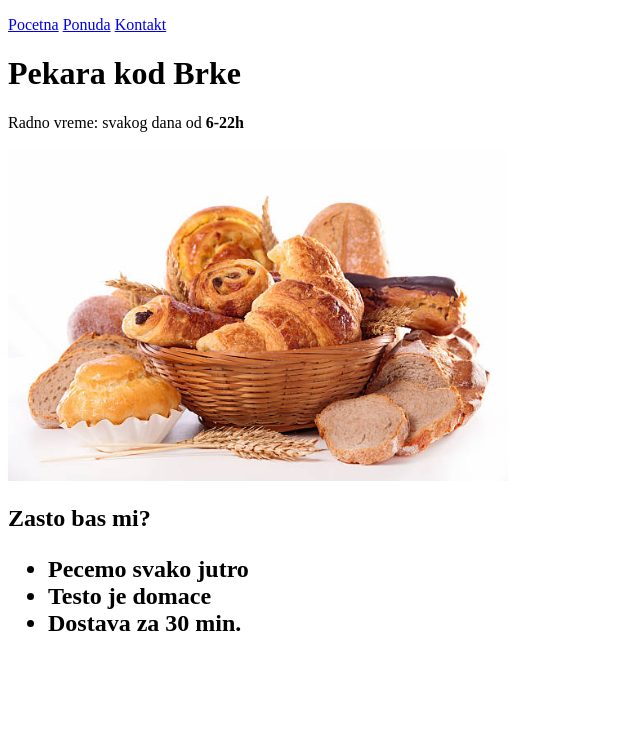
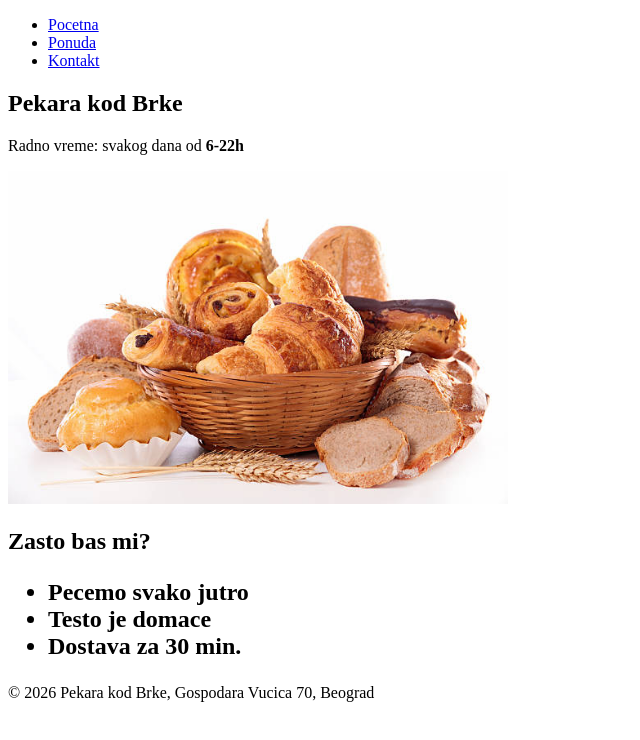
Before and after one commit to peconi999/moja-slagalica, a plain HTML site: page moja-slagalica/index.html in a window 1280 px wide. Shown: the whole page, without its empty margins (0-640 px from the left). Drawn offline with Linux system fonts and the light colour scheme.

Commit message:
odradjen css

```diff
--- a/moja-slagalica/index.html
+++ b/moja-slagalica/index.html
@@ -5,16 +5,21 @@
     <meta name="viewport" content="width=device-width, initial-scale=1.0">
     <title>Pocetna</title>
 </head>
-<body>
-    <p>
-        <a href ="index.html">Pocetna</a>
-        <a href ="ponuda.html">Ponuda</a>
-        <a href ="kontakt.html">Kontakt</a>
-    </p>
+<header>
+    <ul>
+        <li><a href ="index.html" class="aktivan">Pocetna</a></li>
+        <li><a href ="ponuda.html">Ponuda</a></li>
+        <li><a href ="kontakt.html">Kontakt</a></li>
+    </ul>
+</header>
+<main>
+    <section>
     <h1>Pekara kod Brke</h1>
     <p>Radno vreme: svakog dana od <strong>6-22h</strong></p>
     <img src= "slike/kifle.jpg"
     alt="Korpa sa toplim proizvodima" width="500">
+    </section>
+    <section>
     <h2>Zasto bas mi?
         <ul>
             <li>Pecemo svako jutro</li>
@@ -22,6 +27,10 @@
             <li>Dostava za 30 min.</li>
         </ul>
     </h2>
+    </section>
+    </main>
+    <footer>
+        <p> &copy; 2026 Pekara kod Brke, Gospodara Vucica 70, Beograd </p>
+        </footer>
 
-</body>
 </html>
```
Also changed, not shown: moja-slagalica/kontakt.html (+1 -1 lines), moja-slagalica/ponuda.html (+8 -1 lines), stil.css (added, +10 -0 lines), moja-slagalica/slike/kiflice.jpg (added).
